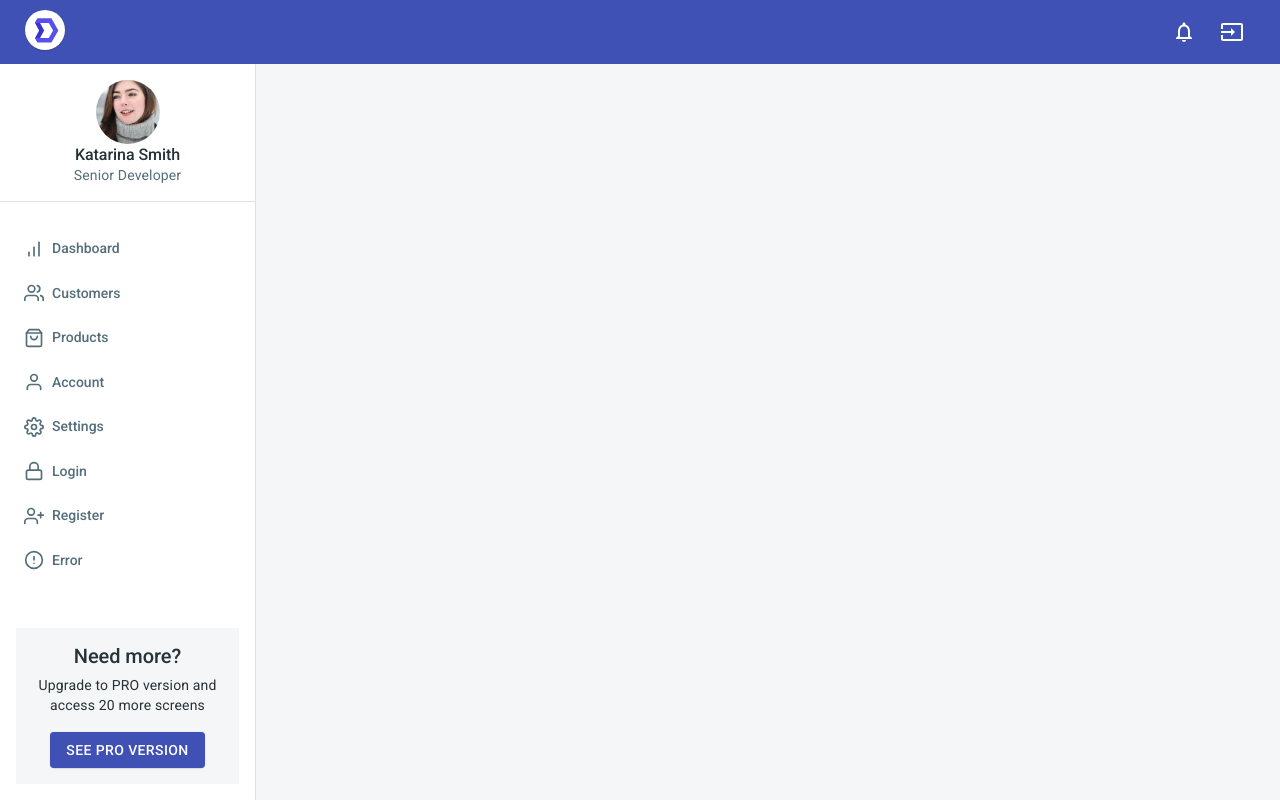
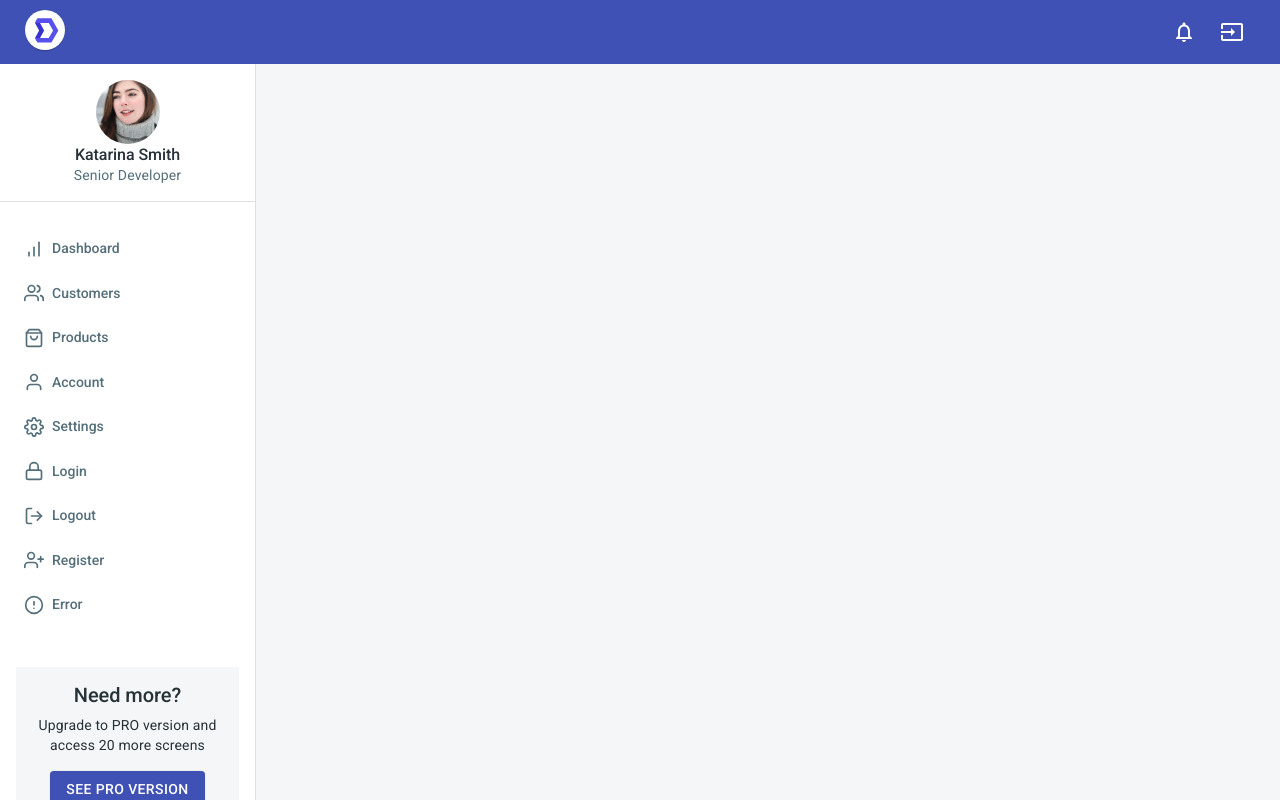
Before and after one commit to RahulMisra2000/ACCF_FInal, a React (Create React App) app: page /app in a window 1280 px wide. Built offline with nearby package versions, Linux system fonts and the light colour scheme; no server answers; sample sign-in values are in the browser's storage.

Commit message:
Some Email/Pwd Authentication Code

```diff
--- a/src/App.js
+++ b/src/App.js
@@ -7,6 +7,7 @@ import 'src/mixins/chartjs';
 import theme from 'src/theme';
 import routes from 'src/routes';
 import firebaseProducts from 'src/config/firebaseConfig';
+import userContext from 'src/contexts/userContext';
 
 const { auth } = firebaseProducts;
 
@@ -27,10 +28,12 @@ const App = () => {
   });
 
   return (
-    <ThemeProvider theme={theme}>
-      <GlobalStyles />
-      {routing}
-    </ThemeProvider>
+    <userContext.Provider value={isLoggedIn}>
+      <ThemeProvider theme={theme}>
+        <GlobalStyles />
+        {routing}
+      </ThemeProvider>
+    </userContext.Provider>
   );
 };
 
--- /dev/null
+++ b/src/contexts/userContext.js
@@ -0,0 +1,5 @@
+import React from 'react';
+
+const ctx = React.createContext();
+
+export default ctx;
--- a/src/layouts/DashboardLayout/NavBar/NavItem.js
+++ b/src/layouts/DashboardLayout/NavBar/NavItem.js
@@ -1,5 +1,6 @@
 import React from 'react';
 import { NavLink as RouterLink } from 'react-router-dom';
+import firebaseProducts from 'src/config/firebaseConfig';
 import clsx from 'clsx';
 import PropTypes from 'prop-types';
 import {
@@ -40,6 +41,12 @@ const useStyles = makeStyles((theme) => ({
   }
 }));
 
+// logout the user
+const logOutTheUser = () => {
+  const { auth } = firebaseProducts;
+  auth.signOut();
+};
+
 const NavItem = ({
   className,
   href,
@@ -48,6 +55,32 @@ const NavItem = ({
   ...rest
 }) => {
   const classes = useStyles();
+
+  // Special processing
+  if (rest?.type === 1) {
+    return (
+      <ListItem
+        className={clsx(classes.item, className)}
+        disableGutters
+      >
+        <Button
+          activeClassName={classes.active}
+          className={classes.button}
+          onClick={logOutTheUser}
+        >
+          {Icon && (
+            <Icon
+              className={classes.icon}
+              size="20"
+            />
+          )}
+          <span className={classes.title}>
+            {title}
+          </span>
+        </Button>
+      </ListItem>
+    );
+  }
 
   return (
     <ListItem
--- a/src/layouts/DashboardLayout/NavBar/index.js
+++ b/src/layouts/DashboardLayout/NavBar/index.js
@@ -1,6 +1,7 @@
-import React, { useEffect } from 'react';
+import React, { useEffect, useContext } from 'react';
 import { Link as RouterLink, useLocation } from 'react-router-dom';
 import PropTypes from 'prop-types';
+import userContext from 'src/contexts/userContext';
 import {
   Avatar,
   Box,
@@ -16,6 +17,7 @@ import {
   AlertCircle as AlertCircleIcon,
   BarChart as BarChartIcon,
   Lock as LockIcon,
+  LogOut as UnLockIcon,
   Settings as SettingsIcon,
   ShoppingBag as ShoppingBagIcon,
   User as UserIcon,
@@ -32,48 +34,62 @@ const user = {
 };
 
 // menu-items for menu on the left-side
-const items = [
-  {
+let items = [];
+
+const populateItems = (usr) => {
+  items = [];
+  items.push({
     href: '/app/dashboard',
     icon: BarChartIcon,
     title: 'Dashboard'
-  },
-  {
+  });
+  items.push({
     href: '/app/customers',
     icon: UsersIcon,
     title: 'Customers'
-  },
-  {
+  });
+  items.push({
     href: '/app/products',
     icon: ShoppingBagIcon,
     title: 'Products'
-  },
-  {
+  });
+  items.push({
     href: '/app/account',
     icon: UserIcon,
     title: 'Account'
-  },
-  {
+  });
+  items.push({
     href: '/app/settings',
     icon: SettingsIcon,
     title: 'Settings'
-  },
-  {
+  });
+  items.push({
     href: '/login',
     icon: LockIcon,
     title: 'Login'
-  },
-  {
+  });
+
+  // Show logout only if user is already logged in
+  if (usr) {
+    items.push({
+      href: '/login',
+      icon: UnLockIcon,
+      title: 'Logout',
+      type: 1
+    });
+  }
+
+  items.push({
     href: '/register',
     icon: UserPlusIcon,
     title: 'Register'
-  },
-  {
+  });
+  items.push({
     href: '/404',
     icon: AlertCircleIcon,
     title: 'Error'
-  }
-];
+  });
+};
 
 const useStyles = makeStyles(() => ({
   mobileDrawer: {
@@ -94,6 +110,8 @@ const useStyles = makeStyles(() => ({
 const NavBar = ({ onMobileClose, openMobile }) => {
   const classes = useStyles();
   const location = useLocation();
+  const usr = useContext(userContext);
+  populateItems(usr);
 
   useEffect(() => {
     if (openMobile && onMobileClose) {
@@ -146,6 +164,7 @@ const NavBar = ({ onMobileClose, openMobile }) => {
               key={item.title}
               title={item.title}
               icon={item.icon}
+              type={item.type}
             />
           ))}
         </List>
--- a/src/layouts/DashboardLayout/TopBar.js
+++ b/src/layouts/DashboardLayout/TopBar.js
@@ -1,4 +1,4 @@
-import React, { useState } from 'react';
+import React, { useState, useContext } from 'react';
 import { Link as RouterLink } from 'react-router-dom';
 import clsx from 'clsx';
 import PropTypes from 'prop-types';
@@ -15,6 +15,8 @@ import MenuIcon from '@material-ui/icons/Menu';
 import NotificationsIcon from '@material-ui/icons/NotificationsOutlined';
 import InputIcon from '@material-ui/icons/Input';
 import Logo from 'src/components/Logo';
+import userContext from 'src/contexts/userContext';
+import firebaseProducts from 'src/config/firebaseConfig';
 
 const useStyles = makeStyles(() => ({
   root: {},
@@ -31,9 +33,15 @@ const TopBar = ({
 }) => {
   const classes = useStyles();
   const [notifications] = useState([]);
+  const user = useContext(userContext);
+
+  const { auth } = firebaseProducts;
 
   const rmClicked = (e) => {
-    console.error('xxxxxxxxxxxxxxxxxxxxxxxxxxxxxxxxxxxx', e);
+    console.error('xxxxxxxxxxxxxxxxxxxxxxxxxxxxxxxxxxxx');
+    console.log(e);
+    console.error(user);
+    auth.signOut();
   };
 
   return (
@@ -57,9 +65,14 @@ const TopBar = ({
               <NotificationsIcon />
             </Badge>
           </IconButton>
-          <IconButton color="inherit" onClick={rmClicked}>
-            <InputIcon />
-          </IconButton>
+
+          {/* Only signed in user should be able to see the button for logout */}
+          {user && (
+            <IconButton color="inherit" onClick={rmClicked}>
+              <InputIcon />
+            </IconButton>
+          )}
+
         </Hidden>
         <Hidden lgUp>
           <IconButton
--- a/src/views/auth/LoginView.js
+++ b/src/views/auth/LoginView.js
@@ -15,6 +15,9 @@ import {
 import FacebookIcon from 'src/icons/Facebook';
 import GoogleIcon from 'src/icons/Google';
 import Page from 'src/components/Page';
+import firebaseProducts from 'src/config/firebaseConfig';
+
+const { auth } = firebaseProducts;
 
 const useStyles = makeStyles((theme) => ({
   root: {
@@ -43,15 +46,31 @@ const LoginView = () => {
         <Container maxWidth="sm">
           <Formik
             initialValues={{
-              email: 'demo@devias.io',
-              password: 'Password123'
+              email: 'r@r.com',
+              password: '123456'
             }}
             validationSchema={Yup.object().shape({
               email: Yup.string().email('Must be a valid email').max(255).required('Email is required'),
               password: Yup.string().max(255).required('Password is required')
             })}
-            onSubmit={() => {
-              navigate('/app/dashboard', { replace: true });
+            validate={(values) => {
+              console.log(values);
+            }}
+            onSubmit={(values) => {
+              console.log(JSON.stringify(values));
+              console.log(navigate);
+              auth.signInWithEmailAndPassword(values.email, values.password)
+                .then((userCredential) => {
+                  // Signed in
+                  // const user = userCredential.user;
+                  console.log(userCredential);
+                  navigate('/app/dashboard', { replace: true });
+                })
+                .catch((error) => {
+                  // const errorCode = error.code;
+                  // const errorMessage = error.message;
+                  console.log(error);
+                });
             }}
           >
             {({
```
